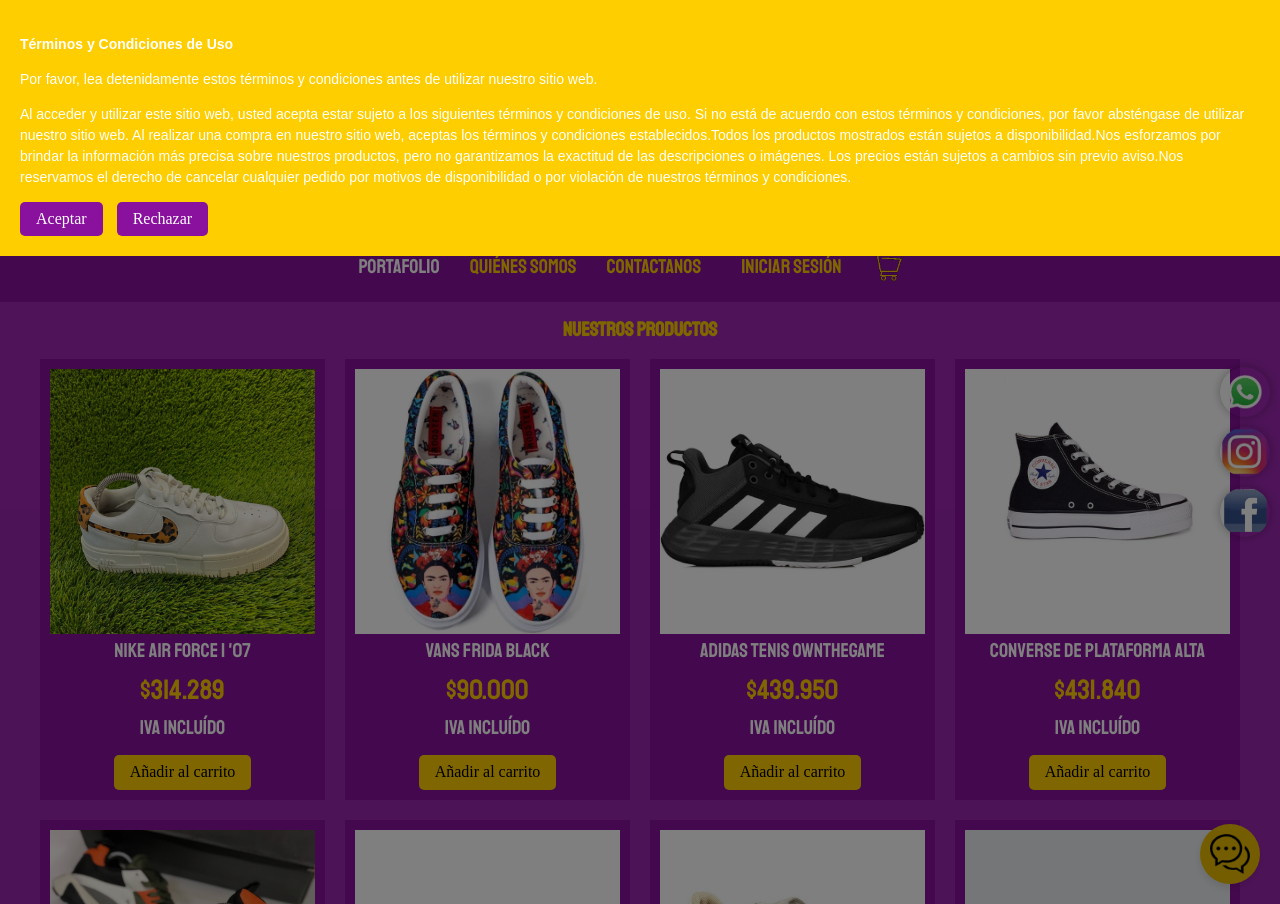
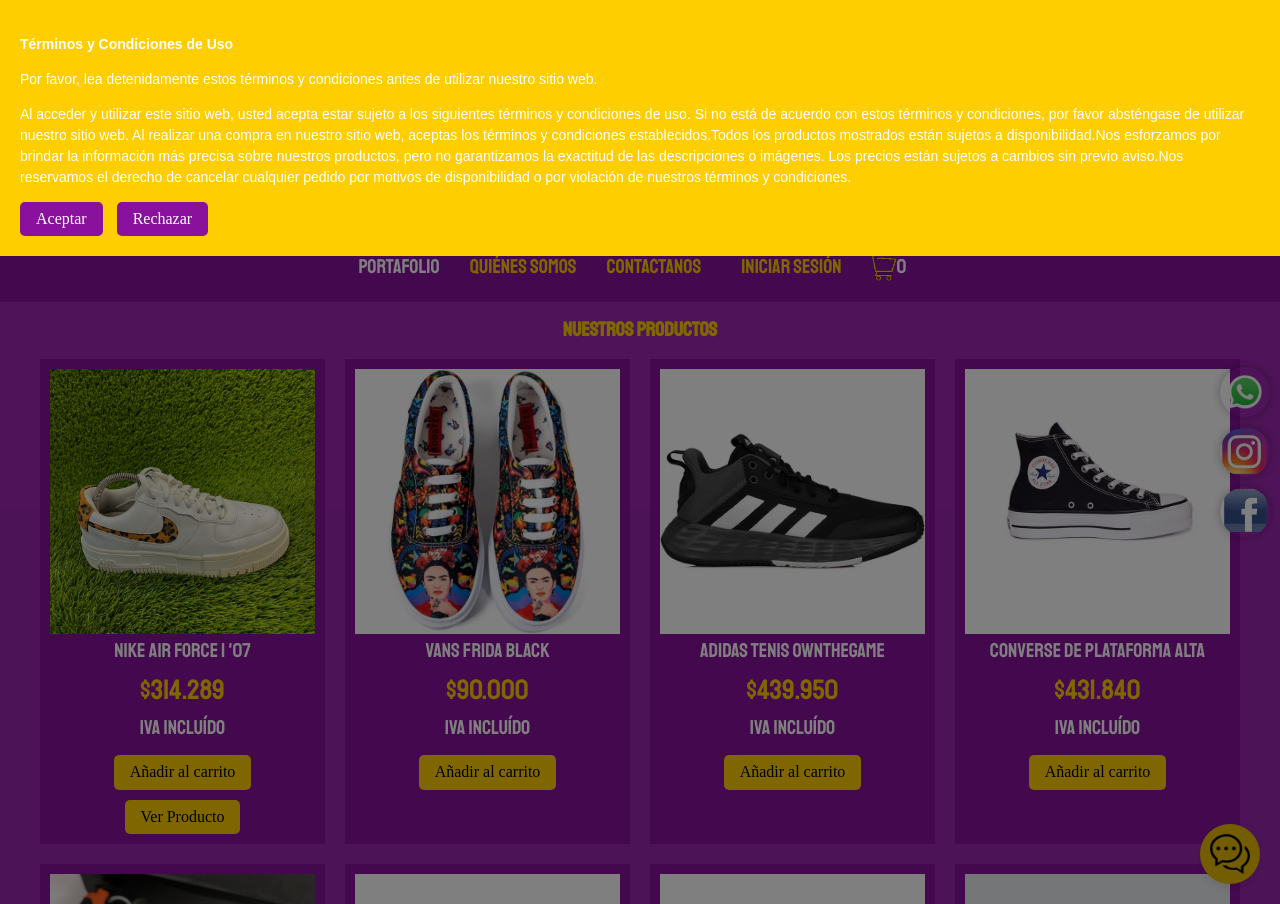
Before and after one commit to webdesigner98everyone/SneakerStore, a PHP site: page / in a window 1280 px wide. Run offline with PHP 8.4, Linux system fonts and the light colour scheme.

Commit message:
Funcionamiento Conteo de Carrito de compras

```diff
--- a/index.php
+++ b/index.php
@@ -103,223 +103,224 @@
         <!-- productos -->
         <div class="grid">
             <div class="producto">
-                <a href="Modulos/producto.html">
+                <a>
                     <img class="producto__imagen" src="img/Potafolio/NikeForce.jpg" alt="imagen camisa">
                     <div class="producto__informacion">
                         <p class="producto__nombre">Nike Air Force 1 '07</p>
                         <p class="producto__precio">$314.289</p>
                         <p class="producto__nombre">Iva Incluído</p>
-                        <button class="btn-anadir-carrito">Añadir al carrito</button>
+                        <!-- Agrega el atributo data-producto-id a cada botón "Añadir al carrito" -->
+                        <button class="btn-anadir-carrito" data-producto-id="1">Añadir al carrito</button>
+                        <button class="btn-anadir-carrito" >Ver Producto</button>
                     </div>
-
                 </a>
             </div>
             <div class="producto">
-                <a href="Modulos/producto.html">
+                <a>
                     <img class="producto__imagen" src="img/Potafolio/Frida Black.jpg" alt="imagen camisa">
                     <div class="producto__informacion">
                         <p class="producto__nombre">Vans Frida Black</p>
                         <p class="producto__precio">$90.000</p>
                         <p class="producto__nombre">Iva Incluído</p>
-                        <button class="btn-anadir-carrito">Añadir al carrito</button>
+                        <button class="btn-anadir-carrito" data-producto-id="2">Añadir al carrito</button>
                     </div>
                 </a>
             </div>
             <div class="producto">
-                <a href="Modulos/producto.html">
+                <a >
                     <img class="producto__imagen" src="img/Potafolio/Adidas Tenis.jpg" alt="imagen camisa">
                     <div class="producto__informacion">
                         <p class="producto__nombre">Adidas Tenis OwnTheGame</p>
                         <p class="producto__precio">$439.950</p>
                         <p class="producto__nombre">Iva Incluído</p>
-                        <button class="btn-anadir-carrito">Añadir al carrito</button>
+                        <button class="btn-anadir-carrito" data-producto-id="3">Añadir al carrito</button>
                     </div>
                 </a>
             </div>
             <div class="producto">
-                <a href="Modulos/producto.html">
+                <a >
                     <img class="producto__imagen" src="img/Potafolio/Converse.jpg" alt="imagen camisa">
                     <div class="producto__informacion">
                         <p class="producto__nombre">Converse De plataforma alta</p>
                         <p class="producto__precio">$431.840</p>
                         <p class="producto__nombre">Iva Incluído</p>
-                        <button class="btn-anadir-carrito">Añadir al carrito</button>
+                        <button class="btn-anadir-carrito" data-producto-id="4">Añadir al carrito</button>
                     </div>
                 </a>
             </div>
             <div class="producto">
-                <a href="Modulos/producto.html">
+                <a >
                     <img class="producto__imagen" src="img/Potafolio/Diesel.jpg" alt="imagen camisa">
                     <div class="producto__informacion">
                         <p class="producto__nombre">Zapatillas Para Hombre Diesel</p>
                         <p class="producto__precio">$180.900</p>
                         <p class="producto__nombre">Iva Incluído</p>
-                        <button class="btn-anadir-carrito">Añadir al carrito</button>
+                        <button class="btn-anadir-carrito" data-producto-id="5">Añadir al carrito</button>
                     </div>
                 </a>
             </div>
             <div class="producto">
-                <a href="Modulos/producto.html">
+                <a >
                     <img class="producto__imagen" src="img/Potafolio/Nivia.jpg" alt="imagen camisa">
                     <div class="producto__informacion">
                         <p class="producto__nombre">TENIS NEGRO ULTRA RUNNING NIVIA</p>
                         <p class="producto__precio">$119.900</p>
                         <p class="producto__nombre">Iva Incluído</p>
-                        <button class="btn-anadir-carrito">Añadir al carrito</button>
+                        <button class="btn-anadir-carrito" data-producto-id="6">Añadir al carrito</button>
                     </div>
                 </a>
             </div>
             <div class="producto">
-                <a href="Modulos/producto.html">
+                <a >
                     <img class="producto__imagen" src="img/Potafolio/Oliva.jpg" alt="imagen camisa">
                     <div class="producto__informacion">
                         <p class="producto__nombre">Zapatillas arena Modelo M2530</p>
                         <p class="producto__precio">$132.822</p>
                         <p class="producto__nombre">Iva Incluído</p>
-                        <button class="btn-anadir-carrito">Añadir al carrito</button>
+                        <button class="btn-anadir-carrito" data-producto-id="7">Añadir al carrito</button>
                     </div>
                 </a>
             </div>
             <div class="producto">
-                <a href="Modulos/producto.html">
+                <a >
                     <img class="producto__imagen" src="img/Potafolio/Adidas.jpg" alt="imagen camisa">
                     <div class="producto__informacion">
                         <p class="producto__nombre">TENIS ADIDAS RESPONSE RUNNER</p>
                         <p class="producto__precio">$200.000</p>
                         <p class="producto__nombre">Iva Incluído</p>
-                        <button class="btn-anadir-carrito">Añadir al carrito</button>
+                        <button class="btn-anadir-carrito" data-producto-id="8">Añadir al carrito</button>
                     </div>
                 </a>
             </div>
             <div class="producto">
-                <a href="Modulos/producto.html">
+                <a >
                     <img class="producto__imagen" src="img/Potafolio/Puma.jpg" alt="imagen camisa">
                     <div class="producto__informacion">
                         <p class="producto__nombre">Tenis VikkyV3 Negros | PUMA</p>
                         <p class="producto__precio">$389.900</p>
                         <p class="producto__nombre">Iva Incluído</p>
-                        <button class="btn-anadir-carrito">Añadir al carrito</button>
+                        <button class="btn-anadir-carrito" data-producto-id="9">Añadir al carrito</button>
                     </div>
                 </a>
             </div>
             <div class="producto">
-                <a href="Modulos/producto.html">
+                <a >
                     <img class="producto__imagen" src="img/Potafolio/AC.jpg" alt="imagen camisa">
                     <div class="producto__informacion">
                         <p class="producto__nombre">TENIS AC CASUAL CABALLERO</p>
                         <p class="producto__precio">$120.000</p>
                         <p class="producto__nombre">Iva Incluído</p>
-                        <button class="btn-anadir-carrito">Añadir al carrito</button>
+                        <button class="btn-anadir-carrito" data-producto-id="10">Añadir al carrito</button>
                     </div>
                 </a>
             </div>
             <div class="producto">
-                <a href="Modulos/producto.html">
+                <a >
                     <img class="producto__imagen" src="img/Potafolio/Lacoste.jpg" alt="imagen camisa">
                     <div class="producto__informacion">
                         <p class="producto__nombre">Lacoste Clásica Hombre</p>
                         <p class="producto__precio">$170.000</p>
                         <p class="producto__nombre">Iva Incluído</p>
-                        <button class="btn-anadir-carrito">Añadir al carrito</button>
+                        <button class="btn-anadir-carrito" data-producto-id="11">Añadir al carrito</button>
                     </div>
                 </a>
             </div>
             <div class="producto">
-                <a href="Modulos/producto.html">
+                <a >
                     <img class="producto__imagen" src="img/Potafolio/Lacoste Origin.jpg" alt="imagen camisa">
                     <div class="producto__informacion">
                         <p class="producto__nombre">Lacoste Chaymon 223 1 Cma</p>
                         <p class="producto__precio">$800.000</p>
                         <p class="producto__nombre">Iva Incluído</p>
-                        <button class="btn-anadir-carrito">Añadir al carrito</button>
+                        <button class="btn-anadir-carrito" data-producto-id="12">Añadir al carrito</button>
                     </div>
                 </a>
             </div>
             <div class="producto">
-                <a href="Modulos/producto.html">
+                <a >
                     <img class="producto__imagen" src="img/Potafolio/Jordan.jpg" alt="imagen camisa">
                     <div class="producto__informacion">
                         <p class="producto__nombre">Air Jordan 1 Mid</p>
                         <p class="producto__precio">$584.194</p>
                         <p class="producto__nombre">Iva Incluído</p>
-                        <button class="btn-anadir-carrito">Añadir al carrito</button>
+                        <button class="btn-anadir-carrito" data-producto-id="13">Añadir al carrito</button>
                     </div>
                 </a>
             </div>
             <div class="producto">
-                <a href="Modulos/producto.html">
+                <a >
                     <img class="producto__imagen" src="img/Potafolio/Vergace.jpg" alt="imagen camisa">
                     <div class="producto__informacion">
                         <p class="producto__nombre">VERSACE TRIGECA</p>
                         <p class="producto__precio">$1.035.564</p>
                         <p class="producto__nombre">Iva Incluído</p>
-                        <button class="btn-anadir-carrito">Añadir al carrito</button>
+                        <button class="btn-anadir-carrito" data-producto-id="14">Añadir al carrito</button>
                     </div>
                 </a>
             </div>
             <div class="producto">
-                <a href="Modulos/producto.html">
+                <a >
                     <img class="producto__imagen" src="img/Potafolio/Balance.jpg" alt="imagen camisa">
                     <div class="producto__informacion">
                         <p class="producto__nombre">Zapatillas New Balance</p>
                         <p class="producto__precio">$190.000</p>
                         <p class="producto__nombre">Iva Incluído</p>
-                        <button class="btn-anadir-carrito">Añadir al carrito</button>
+                        <button class="btn-anadir-carrito" data-producto-id="15">Añadir al carrito</button>
                     </div>
                 </a>
             </div>
             <div class="producto">
-                <a href="Modulos/producto.html">
+                <a >
                     <img class="producto__imagen" src="img/Potafolio/diesel-.jpg" alt="imagen camisa">
                     <div class="producto__informacion">
                         <p class="producto__nombre">Tenis Diesel</p>
                         <p class="producto__precio">$150.000</p>
                         <p class="producto__nombre">Iva Incluído</p>
-                        <button class="btn-anadir-carrito">Añadir al carrito</button>
+                        <button class="btn-anadir-carrito" data-producto-id="16">Añadir al carrito</button>
                     </div>
                 </a>
             </div>
             <div class="producto">
-                <a href="Modulos/producto.html">
+                <a >
                     <img class="producto__imagen" src="img/Potafolio/Newbalance.jpg" alt="imagen camisa">
                     <div class="producto__informacion">
                         <p class="producto__nombre">NEW BALANCE 530 BLANCO AZUL GRIS</p>
                         <p class="producto__precio">$250.000</p>
                         <p class="producto__nombre">Iva Incluído</p>
-                        <button class="btn-anadir-carrito">Añadir al carrito</button>
+                        <button class="btn-anadir-carrito" data-producto-id="17">Añadir al carrito</button>
                     </div>
                 </a>
             </div>
             <div class="producto">
-                <a href="Modulos/producto.html">
+                <a >
                     <img class="producto__imagen" src="img/Potafolio/Nike AirZoom.jpg" alt="imagen camisa">
                     <div class="producto__informacion">
                         <p class="producto__nombre">Nike Air Zoom ACG</p>
                         <p class="producto__precio">$190.000</p>
                         <p class="producto__nombre">Iva Incluído</p>
-                        <button class="btn-anadir-carrito">Añadir al carrito</button>
+                        <button class="btn-anadir-carrito" data-producto-id="18">Añadir al carrito</button>
                     </div>
                 </a>
             </div>
             <div class="producto">
-                <a href="Modulos/producto.html">
+                <a >
                     <img class="producto__imagen" src="img/Potafolio/PumaCarina.jpg" alt="imagen camisa">
                     <div class="producto__informacion">
                         <p class="producto__nombre">Zapatillas Puma Carina 2.0</p>
                         <p class="producto__precio">$90.199</p>
                         <p class="producto__nombre">Iva Incluído</p>
-                        <button class="btn-anadir-carrito">Añadir al carrito</button>
+                        <button class="btn-anadir-carrito" data-producto-id="19">Añadir al carrito</button>
                     </div>
                 </a>
             </div>
             <div class="producto">
-                <a href="Modulos/producto.html">
+                <a >
                     <img class="producto__imagen" src="img/Potafolio/Dolce.jpg" alt="imagen camisa">
                     <div class="producto__informacion">
                         <p class="producto__nombre">DOLCE GABBANA NEGRO</p>
                         <p class="producto__precio">$225.000</p>
                         <p class="producto__nombre">Iva Incluído</p>
-                        <button class="btn-anadir-carrito">Añadir al carrito</button>
+                        <button class="btn-anadir-carrito" data-producto-id="20">Añadir al carrito</button>
                     </div>
                 </a>
             </div>
@@ -334,6 +335,8 @@
     <script src="Js/Terminos.js"></script>
     <script src="Js/Sesion.js"></script>
     <script src="Js/chat.js"></script>
+    <script src="Js/carrito.js"></script>
+    <script src="Js/mostrar_produc.js"></script>
 </body>
 <!-- Terminos y Condiciones -->
 <div class="terminos-y-condiciones">
```
Also changed, not shown: Js/carrito.js (added, +33 -0 lines).
